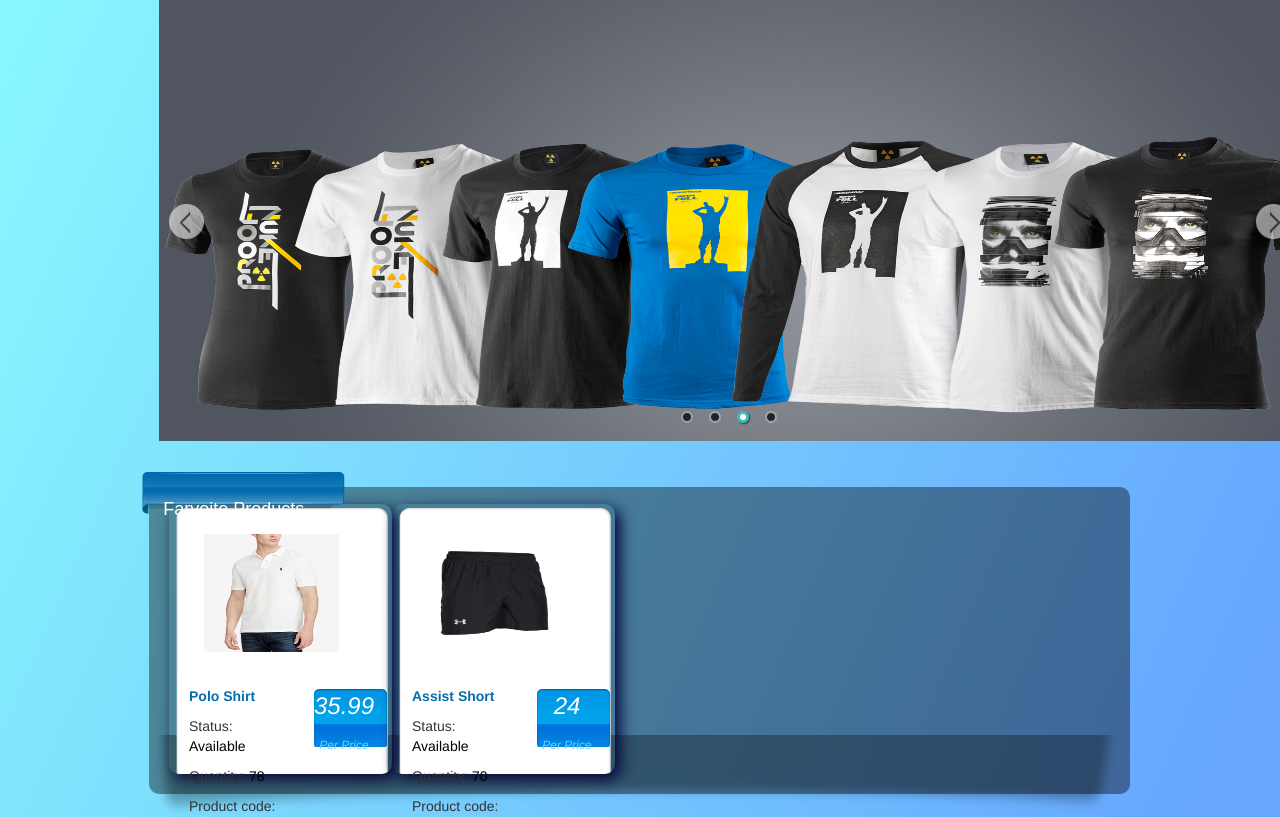
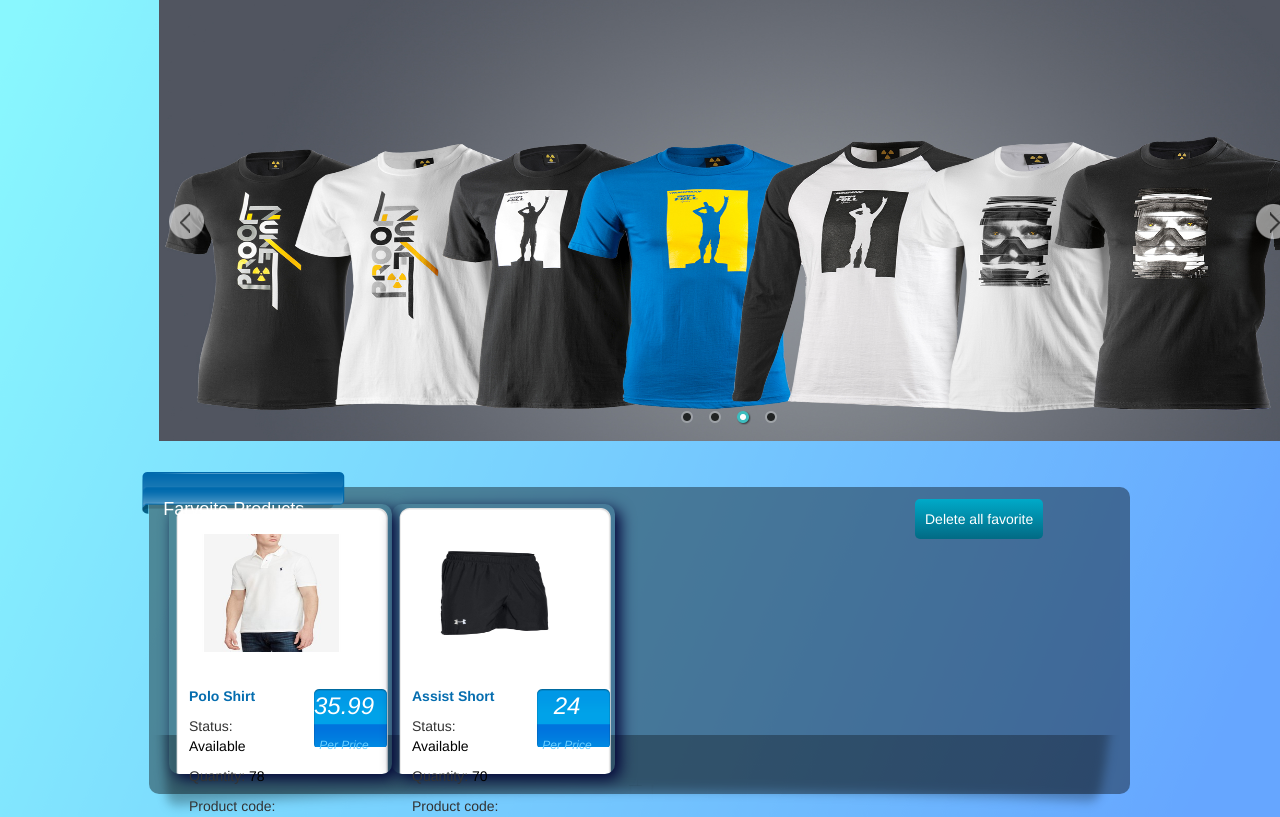
Before and after one commit to chaiyootcass/Project-cs281, a PHP site: page /favorite.php in a window 1280 px wide. Shown: the part 183-1000 px from the top of the page. Run offline with PHP 8.4, Linux system fonts and the light colour scheme; a user stored in the database is signed in; data comes from the database, SQL or seed files in the repository.

Commit message:
add button delete farvoite

```diff
--- a/auction.php
+++ b/auction.php
@@ -31,12 +31,11 @@
 include 'scripts/connect.php';
 ?>
 <div id="cart" >
-  <div class="label" style="margin-left:0px;margin-top: 510px;">
+  <div class="label" style="margin-left:0px;margin-top: 541px;">
     <h3>Auction
     </h3>
   </div>
-  <div class="cl">
-  </div>
+
   <div id="cart_content">
     <table class="table" width="1000px" cellspacing="0" style="color: #ffffff; margin-top:60px;border-radius:10px; background: rgba(0,0,0,0.4)">
         <form method="POST" action="orderbid.php">
--- a/favorite.php
+++ b/favorite.php
@@ -1,6 +1,12 @@
 <?php
 session_start();
 include 'scripts/connect.php';
+if (isset($_POST['del'])) {
+    $mem_id = $_SESSION['id'];
+    $sql = "DELETE FROM `favorite` WHERE `favorite`.`user_id` = '$mem_id' ";
+    mysqli_query($con, $sql);
+    header("location: favorite.php");
+}
 if (isset($_POST['product_id'])) {
     $mem_id = $_SESSION['id'];
     $id = $_POST['product_id'];
@@ -30,6 +36,7 @@
         }
     }
 }
+
 ?>
 <?php
 include 'templates/header_top.php';
@@ -66,7 +73,9 @@
 ?>
 <head><title>
             Farvoite
-        </title></head>
+        </title>
+        <link rel="stylesheet" href="css/product_style.css"/>
+  </head>
 
     <!-- Content -->
     <div id="content">
@@ -109,13 +118,21 @@
                                 <p><span class="price">  <?php echo $product_price; ?></span></p>
                                 <p class="per-peace">Per Price</p>
                             </div>
-                            <div class="cl"></div>
+                            <div class="cl">
+                            </div>
+
                         </div>
-
-
                     <?php }
     }
 }
+if ($carts == "You have a empty farvorite right now!") {
+    echo "<h2 style='color: white; padding: 20px;'>" . $carts . "</h2>";
+} else {?>
+    <form action="favorite.php" method="post" style="align:right;">
+        <input type="hidden" name="del" value="<?php echo $id ?>"/>
+        <input  name="submit" type="submit" id="cart_btn" value="Delete all favorite"/>
+    </form>
+<?php }
 ?>
                 <div class="cl">
                 </div>
--- a/product.php
+++ b/product.php
@@ -86,8 +86,7 @@
             <input type="hidden" name="sales" value="<?php echo $sales; ?>"/>
             <?php if ($status == 0) {?>
             <input  disabled="disabled" type="submit" id="cart_btn" value="Add to cart"/>
-            <?php } else {
-    ?>
+            <?php } else {?>
             <input  type="submit" id="cart_btn" value="Add to cart"/>
             <?php }?>
           </form>
```
